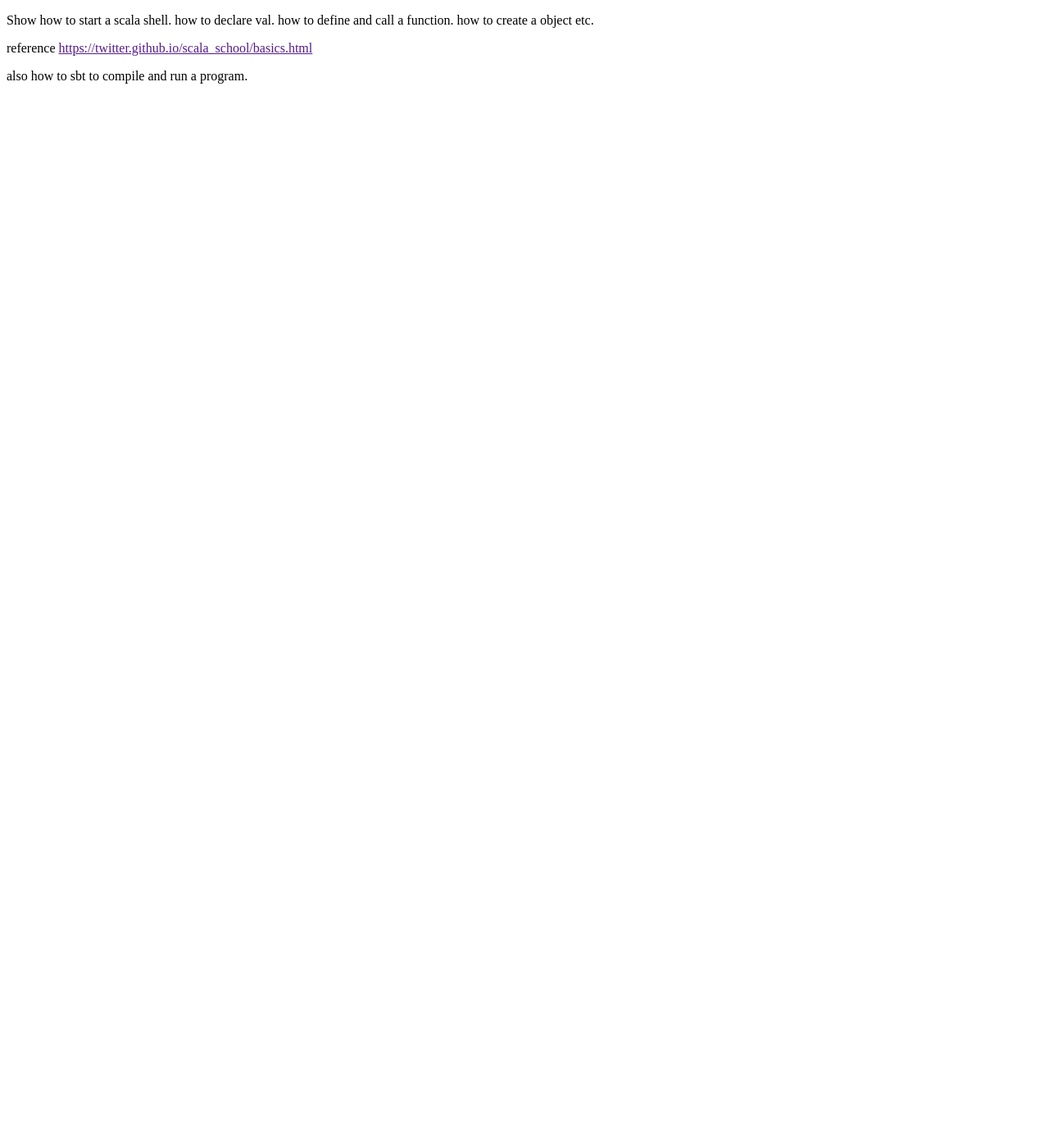
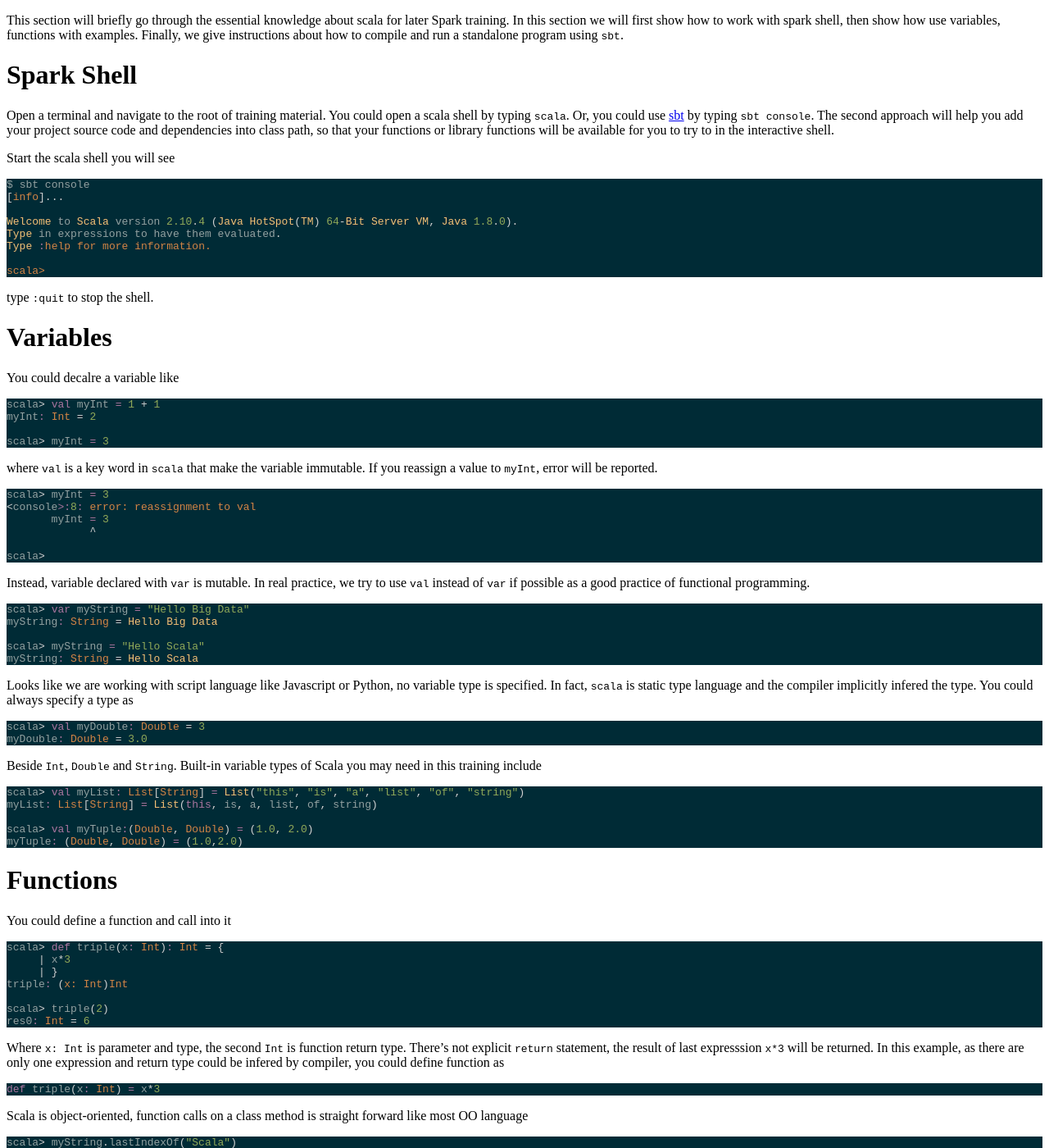
Before and after one commit to sumowll/BD4H-Bootcamp, a Jekyll site: the page built from web/scala-basic.md, in a window 1280 px wide and 1400 px high. Shown: the whole window at 82% size. Built offline with Jekyll 4.4.1, drawn with Linux system fonts in a browser that asks for light colours; some of the changed text lies outside the part shown.

Commit message:
update scala basic

````diff
--- a/web/scala-basic.md
+++ b/web/scala-basic.md
@@ -5,9 +5,142 @@ categories: [section]
 navigation:
   section: [2, 1]
 ---
+This section will briefly go through the essential knowledge about scala for later Spark training. In this section we will first show how to work with spark shell, then show how use variables, functions with examples. Finally, we give instructions about how to compile and run a standalone program using `sbt`.
 
-Show how to start a scala shell. how to declare val. how to define and call a function. how to create a object etc.
+# Spark Shell
+Open a terminal and navigate to the root of training material. You could open a scala shell by typing `scala`. Or, you could use [sbt](http://www.scala-sbt.org/index.html) by typing `sbt console`. The second approach will help you add your project source code and dependencies into class path, so that your functions or library functions will be available for you to try to in the interactive shell.
 
-reference [https://twitter.github.io/scala_school/basics.html]()
+Start the scala shell you will see
+```scala
+$ sbt console
+[info]...
 
-also how to sbt to compile and run a program.
+Welcome to Scala version 2.10.4 (Java HotSpot(TM) 64-Bit Server VM, Java 1.8.0).
+Type in expressions to have them evaluated.
+Type :help for more information.
+
+scala>
+```
+type `:quit` to stop the shell.
+
+# Variables
+You could decalre a variable like
+```scala
+scala> val myInt = 1 + 1
+myInt: Int = 2
+
+scala> myInt = 3
+```
+where `val` is a key word in `scala` that make the variable immutable. If you reassign a value to `myInt`, error will be reported.
+```scala
+scala> myInt = 3
+<console>:8: error: reassignment to val
+       myInt = 3
+             ^
+
+scala>
+```
+Instead, variable declared with `var` is mutable. In real practice, we try to use  `val` instead of `var` if possible as a good practice of functional programming.
+```scala
+scala> var myString = "Hello Big Data"
+myString: String = Hello Big Data
+
+scala> myString = "Hello Scala"
+myString: String = Hello Scala
+```
+Looks like we are working with script language like Javascript or Python, no variable type is specified. In fact, `scala` is static type language and the compiler implicitly infered the type. You could always specify a type as
+```scala
+scala> val myDouble: Double = 3
+myDouble: Double = 3.0
+```
+Beside `Int`, `Double` and `String`. Built-in variable types of Scala you may need in this training include
+```scala
+scala> val myList: List[String] = List("this", "is", "a", "list", "of", "string")
+myList: List[String] = List(this, is, a, list, of, string)
+
+scala> val myTuple:(Double, Double) = (1.0, 2.0)
+myTuple: (Double, Double) = (1.0,2.0)
+```
+
+# Functions
+You could define a function and call into it
+```scala
+scala> def triple(x: Int): Int = {
+     | x*3
+     | }
+triple: (x: Int)Int
+
+scala> triple(2)
+res0: Int = 6
+```
+Where `x: Int` is parameter and type, the second `Int` is function return type. There's not explicit `return` statement, the result of last expresssion `x*3` will be returned. In this example, as there are only one expression and return type could be infered by compiler, you could define function as
+```scala
+def triple(x: Int) = x*3
+```
+
+Scala is object-oriented, function calls on a class method is straight forward like most OO language
+```scala
+scala> myString.lastIndexOf("Scala")
+res1: Int = 6
+```
+If the function do not have parameters, you could call it without parenthesis
+```scala
+scala> myInt.toString
+res2: String = 2
+```
+You could also define an anonymous function and pass it to variable like lambda expression in some other language:
+```scala
+scala> val increaseOne = (x: Int) => x + 1
+increaseOne: Int => Int = <function1>
+
+scala> increaseOne(3)
+res3: Int = 4
+```
+Anonymous function is very useful when a simple funtion will be passed as parameter to a function call
+```scala
+scala> myList.foreach{item: String => println(item)}
+this
+is
+a
+list
+of
+string
+```
+where `item: String => println(item)` is an anonymous function. This function call be simpled to
+```scala
+scala> myList.foreach(println(_))
+```
+where `_` will represent first parameter. You could even write `myList.foreach(println)` only.
+
+# Class
+Declare class in scala could be as simple as
+```scala
+scala> class Patient(val name: String, val id: Int)
+defined class Patient
+
+scala> val patient = new Partial
+PartialOrdering    PartiallyOrdered
+
+scala> val patient = new Partial
+PartialOrdering    PartiallyOrdered
+
+scala> val patient = new Patient("Bob", 1)
+patient: Patient = Patient@755f5e80
+
+scala> patient.name
+res13: String = Bob
+```
+
+A special kind of class we will use is [`Case Class`](http://www.scala-lang.org/old/node/107). `Case Class` could be declared as
+```scala
+scala> case class Patient(val name: String, val id: Int)
+```
+
+# Standalone Program
+
+
+# Further Reading
+This is a very brief overview of important Scala language features required for the training. We highly recommend the readers to checkout below references
+
+- [Twitter Scala School](https://twitter.github.io/scala_school/index.html)
+- [Official Scala Tutorial](http://docs.scala-lang.org/tutorials/?_ga=1.128323084.1826222080.1429310377)
````
